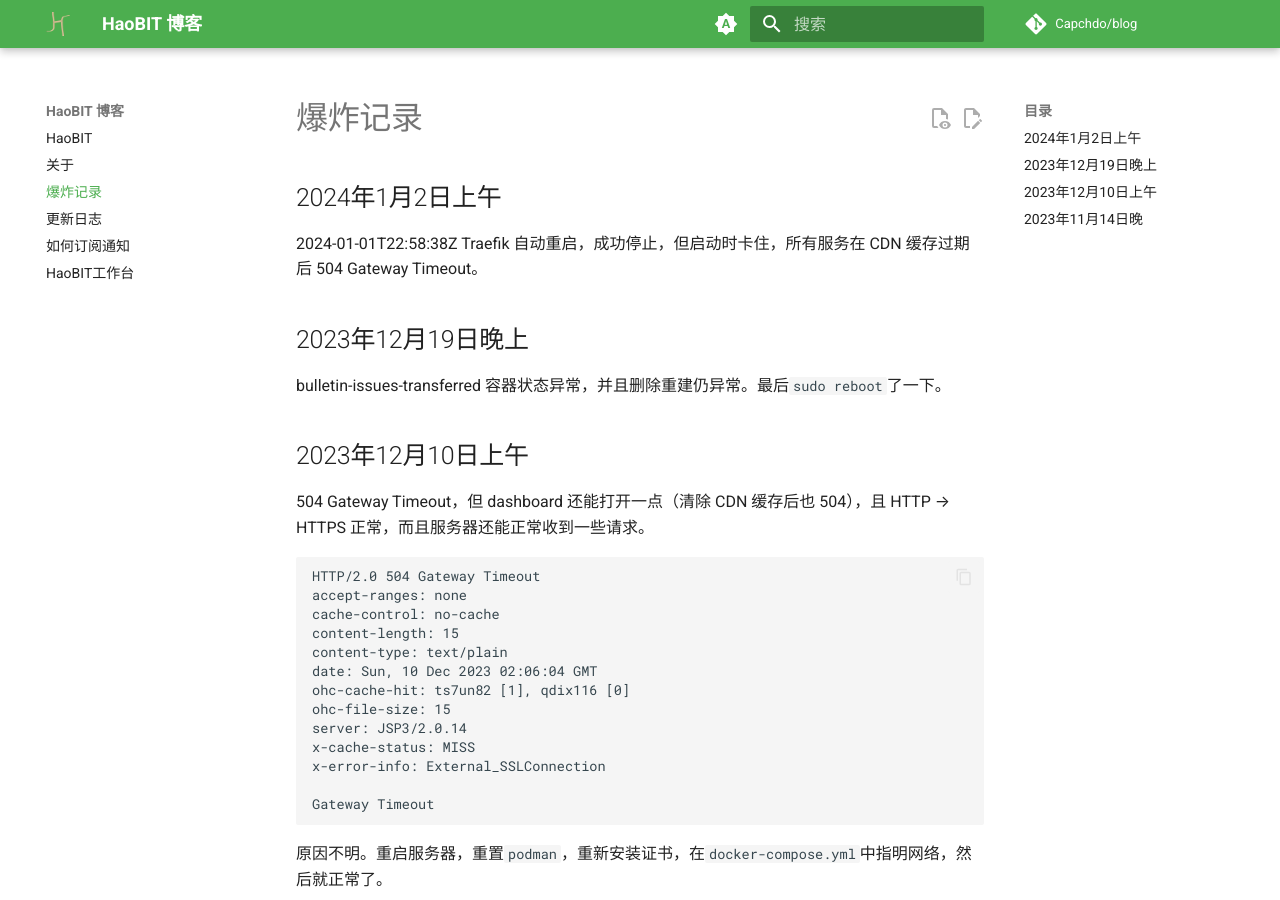
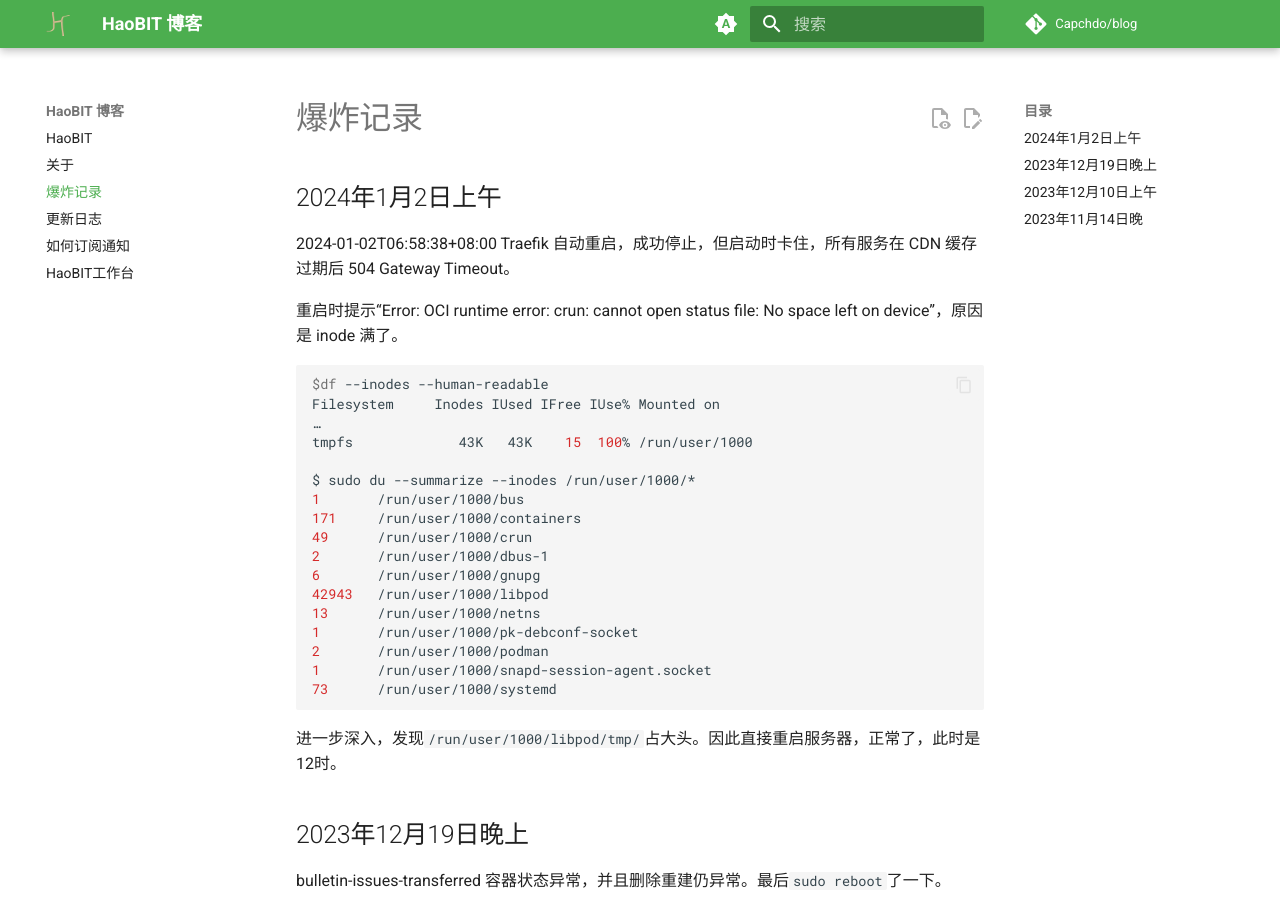
Before and after one commit to Capchdo/blog, an MkDocs documentation site: the page built from docs/down.md, in a window 1280 px wide and 900 px high. Built offline with MkDocs 1.6.1 and Material for MkDocs 9.7.7, drawn with Linux system fonts in a browser that asks for light colours; comment, search, counter and statistics services are not loaded.

Commit message:
爆炸：已恢复

````diff
--- a/docs/down.md
+++ b/docs/down.md
@@ -2,7 +2,31 @@
 
 ## 2024年1月2日上午
 
-2024-01-01T22:58:38Z Traefik 自动重启，成功停止，但启动时卡住，所有服务在 CDN 缓存过期后 504 Gateway Timeout。
+2024-01-02T06:58:38+08:00 Traefik 自动重启，成功停止，但启动时卡住，所有服务在 CDN 缓存过期后 504 Gateway Timeout。
+
+重启时提示“Error: OCI runtime error: crun: cannot open status file: No space left on device”，原因是 inode 满了。
+
+```shell
+$df --inodes --human-readable
+Filesystem     Inodes IUsed IFree IUse% Mounted on
+…
+tmpfs             43K   43K    15  100% /run/user/1000
+
+$ sudo du --summarize --inodes /run/user/1000/*
+1       /run/user/1000/bus
+171     /run/user/1000/containers
+49      /run/user/1000/crun
+2       /run/user/1000/dbus-1
+6       /run/user/1000/gnupg
+42943   /run/user/1000/libpod
+13      /run/user/1000/netns
+1       /run/user/1000/pk-debconf-socket
+2       /run/user/1000/podman
+1       /run/user/1000/snapd-session-agent.socket
+73      /run/user/1000/systemd
+```
+
+进一步深入，发现`/run/user/1000/libpod/tmp/`占大头。因此直接重启服务器，正常了，此时是12时。
 
 ## 2023年12月19日晚上
 
````
